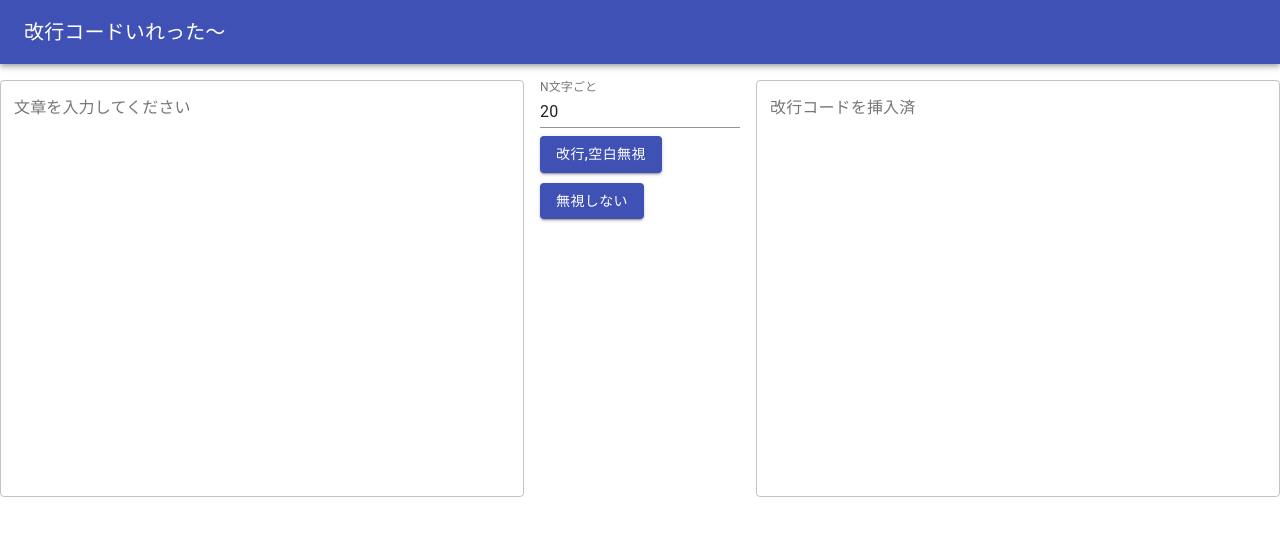
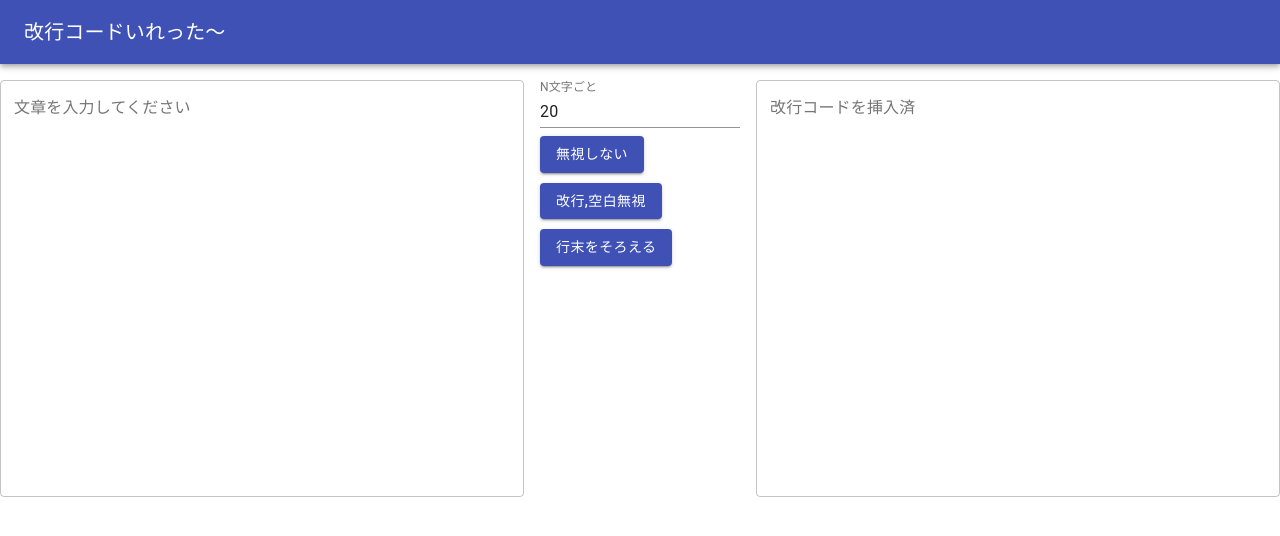
Before and after one commit to doriasu/kaigyo_insert, a React (Create React App) app: page / in a window 1280 px wide. Shown: the top 536 px of the page. Built offline with nearby package versions, Linux system fonts and the light colour scheme.

Commit message:
行末揃えモードの追加

```diff
--- a/src/kaigyo.tsx
+++ b/src/kaigyo.tsx
@@ -71,6 +71,29 @@ class Kaigyo extends React.Component<IKaigyoProps,IKaigyoState>{
             this.setState({ch_message:ch_message});
 
         }
+        const ch_insert_n_han2zen=()=>{
+            let message=this.state.message;
+            message=message.replace(/\s+/g,"");
+            message=message.replace(/[A-Za-z0-9]/g, function(s:string) {
+                return String.fromCharCode(s.charCodeAt(0) + 0xFEE0);
+            });
+            let num=this.state.num;
+            let ch_message="";
+            let count=0;
+            for(let i=0;i<message.length;i++){
+                if(message[i]=='\n'){
+                    continue;
+                }
+                if(count!=0&&count%num==0){
+                    ch_message=ch_message+'\n';
+                }
+                count++;
+                ch_message=ch_message+message[i];
+
+            }
+            this.setState({ch_message:ch_message});
+
+        }
         const handleChange=(e:React.ChangeEvent<HTMLInputElement>)=>{
             this.setState({
                 message:e.target.value,
@@ -111,12 +134,15 @@ class Kaigyo extends React.Component<IKaigyoProps,IKaigyoState>{
                             onChange={handlenum}
                             value={this.state.num}
                         />
-                        <Button variant="contained" color="primary" style={{justifyContent:"center"}} onClick={ch_insert_n}>
+                        <Button variant="contained" color="primary" style={{justifyContent:"center"}} onClick={insert_n}>
+                            無視しない
+                        </Button>
+                        <Button variant="contained" color="primary" style={{justifyContent:"center",marginTop:"10px"}} onClick={ch_insert_n}>
                             改行,空白無視
                         </Button>
 
-                        <Button variant="contained" color="primary" style={{justifyContent:"center",marginTop:"10px"}} onClick={insert_n}>
-                            無視しない
+                        <Button variant="contained" color="primary" style={{justifyContent:"center",marginTop:"10px"}} onClick={ch_insert_n_han2zen}>
+                            行末をそろえる
                         </Button>
                     </Grid>
                     <Grid item xs={5}>
```
